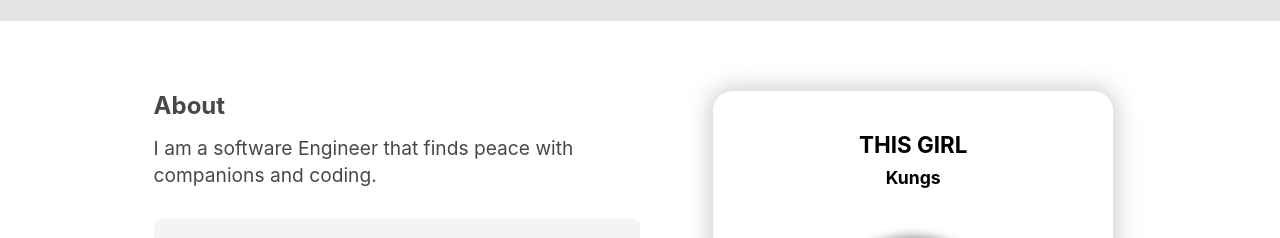
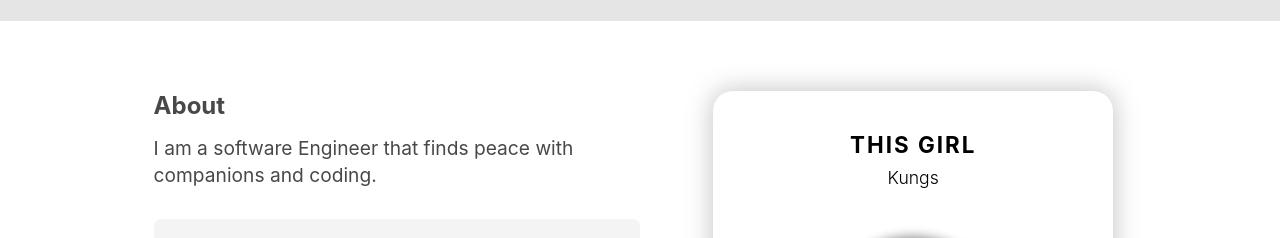
Before and after one commit to LuisRococo/luis-roberto, a React (Create React App) app: page / in a window 1280 px wide. Shown: the part 800-1038 px from the top of the page. Built offline with nearby package versions, Linux system fonts and the light colour scheme.

Commit message:
Details on player

```diff
--- a/src/components/home/aboutMe/player/player.module.scss
+++ b/src/components/home/aboutMe/player/player.module.scss
@@ -19,12 +19,13 @@
             font-weight: bold;
             margin-bottom: 9px;
             text-transform: uppercase;
+            letter-spacing: 2px;
         }
 
         .artist {
             font-size: 1.1rem;
             color: rgb(202, 202, 202);
-            font-weight: bold;
+            font-weight: 300;
         }
     }
 
```
